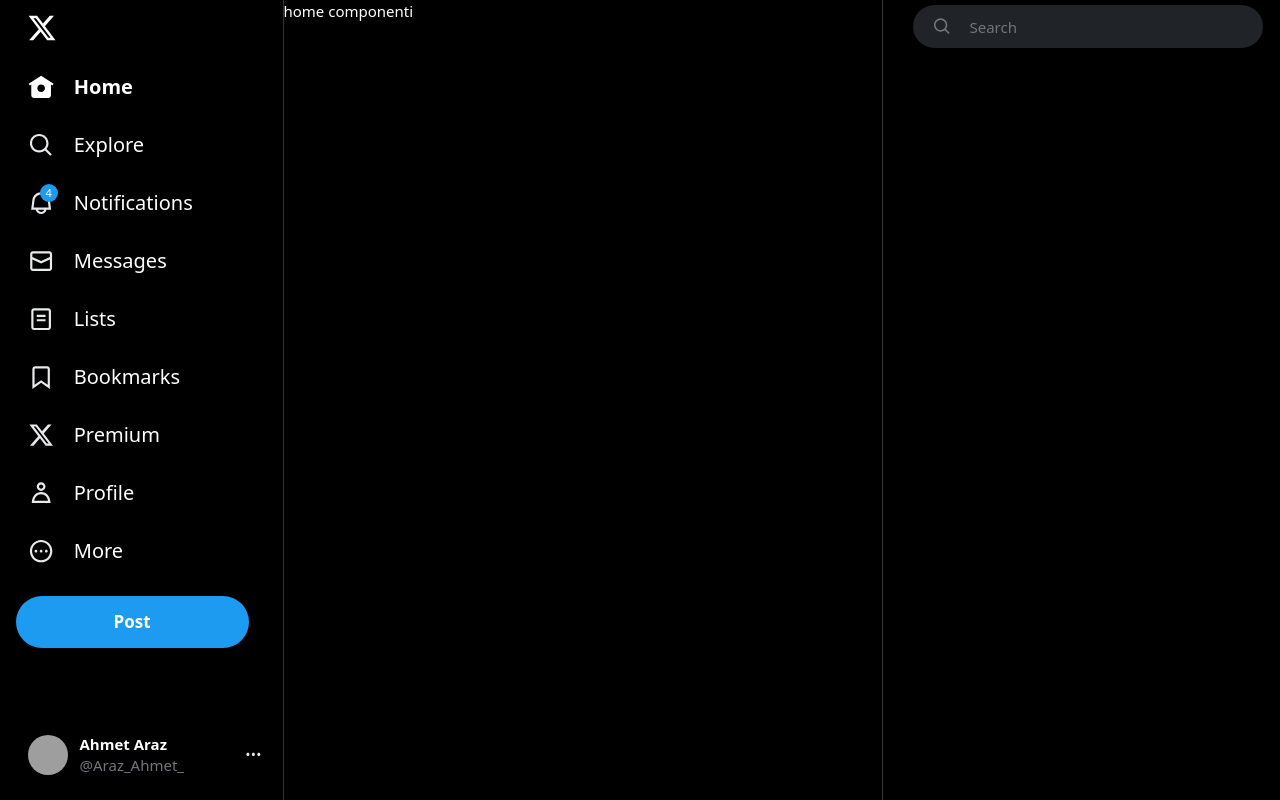
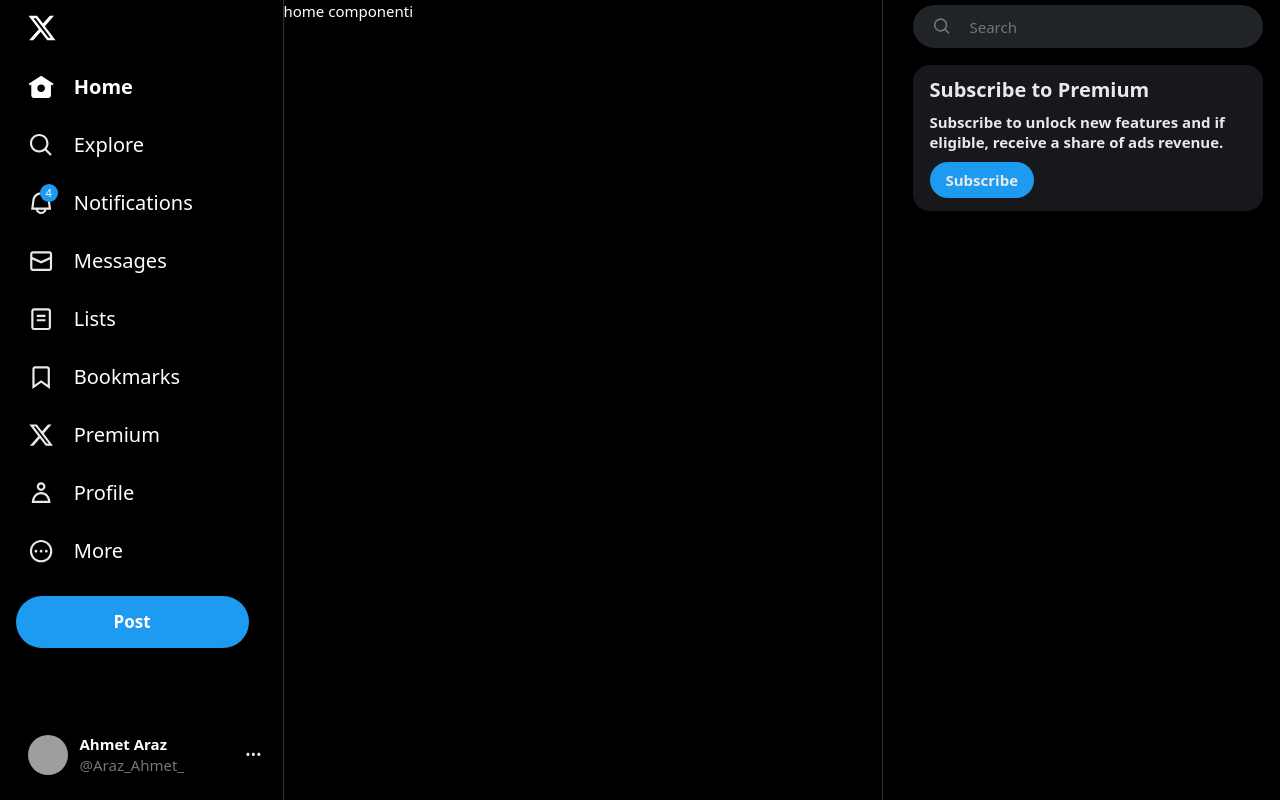
Before and after one commit to Victor-Hu66/twitter_clone, a React (Vite) app: page / in a window 1280 px wide. Built offline with nearby package versions, Linux system fonts and the light colour scheme; grey boxes are pictures that could not be loaded.

Commit message:
add premium button section in right bar

```diff
--- /dev/null
+++ b/src/components/premium/index.jsx
@@ -0,0 +1,16 @@
+import Button from "~/components/button";
+
+export default function Premium() {
+  return (
+    <section className="bg-[#16181c] mb-4 rounded-2xl border border-[#16181c] py-3 px-4 flex flex-col gap-2.5 text-[#e7e9ea]">
+      <h6 className="text-xl leading-6 font-extrabold">Subscribe to Premium</h6>
+      <p className="leading-5 text-[15px] font-bold">
+        Subscribe to unlock new features and if eligible, receive a share of ads
+        revenue.
+      </p>
+      <div className="self-start">
+        <Button>Subscribe</Button>
+      </div>
+    </section>
+  );
+}
--- a/src/layouts/main/rightbar/index.jsx
+++ b/src/layouts/main/rightbar/index.jsx
@@ -1,3 +1,4 @@
+import Premium from "~/components/premium";
 import Search from "~/layouts/main/rightbar/search";
 
 
@@ -5,6 +6,7 @@
     return(
         <aside className="w-[350px] mr-2.5">
                 <Search />
+                <Premium />
         </aside>
     )
 }
```
